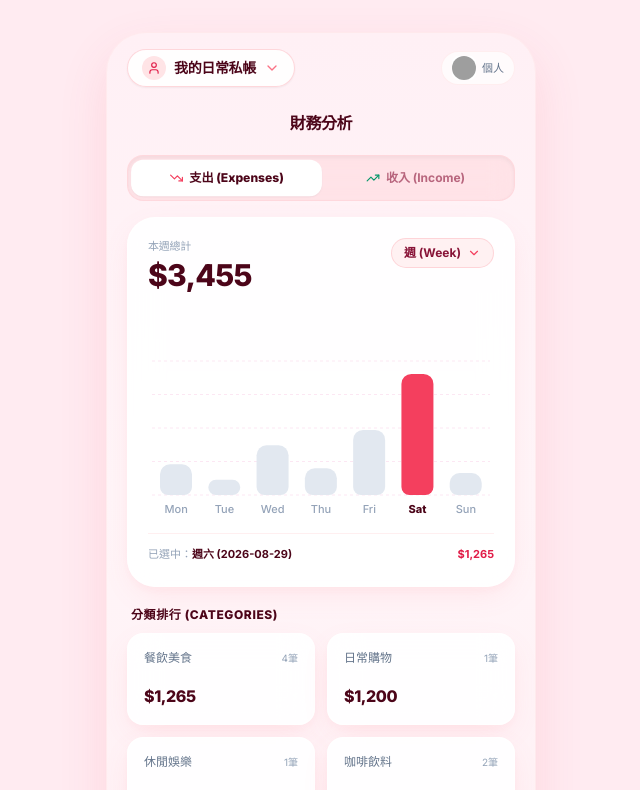
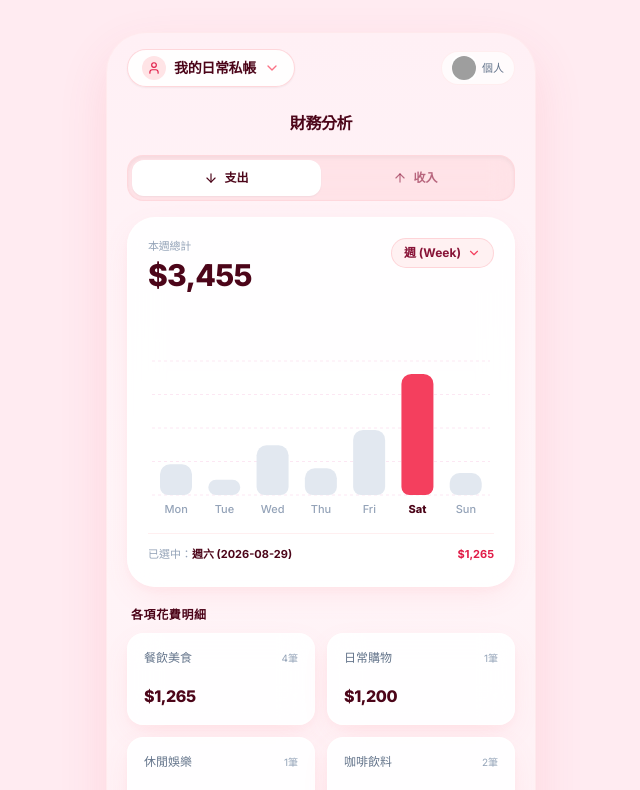
Before and after one commit to iamlouxu/qin-tsai-gee, a React (Vite) app: page /analytics in a window 1280 px wide. Shown: the top 790 px of the page, without its empty margins (319-959 px from the left). Built offline with nearby package versions, Linux system fonts and the light colour scheme; grey boxes are pictures that could not be loaded.

Commit message:
refactor: update analytics icons, simplify labels, and add no-scrollbar utility

```diff
--- a/src/components/analytics/AnalyticsView.tsx
+++ b/src/components/analytics/AnalyticsView.tsx
@@ -2,8 +2,8 @@ import React, { useState, useMemo } from 'react';
 import {
   ChevronDown,
   ReceiptText,
-  TrendingDown,
-  TrendingUp,
+  ArrowDown,
+  ArrowUp,
 } from 'lucide-react';
 import {
   BarChart,
@@ -178,14 +178,13 @@ export const AnalyticsView: React.FC<AnalyticsViewProps> = ({
             setActiveType('expense');
             setSelectedCategory(null);
           }}
-          className={`flex-1 py-2.5 rounded-xl text-xs font-bold transition-all duration-200 flex items-center justify-center space-x-1.5 ${
-            activeType === 'expense'
-              ? 'bg-white text-rose-950 shadow-sm font-extrabold scale-[1.01]'
+          className={`flex-1 py-2.5 rounded-xl text-xs font-bold transition-all duration-200 flex items-center justify-center space-x-1.5 ${activeType === 'expense'
+              ? 'bg-white text-rose-950 shadow-sm font-extrabold'
               : 'text-rose-900/60 hover:text-rose-950'
-          }`}
+            }`}
         >
-          <TrendingDown className="w-3.5 h-3.5 text-rose-500" />
-          <span>支出 (Expenses)</span>
+          <ArrowDown className="w-3.5 h-3.5" />
+          <span>支出</span>
         </button>
 
         <button
@@ -193,14 +192,13 @@ export const AnalyticsView: React.FC<AnalyticsViewProps> = ({
             setActiveType('income');
             setSelectedCategory(null);
           }}
-          className={`flex-1 py-2.5 rounded-xl text-xs font-bold transition-all duration-200 flex items-center justify-center space-x-1.5 ${
-            activeType === 'income'
-              ? 'bg-white text-rose-950 shadow-sm font-extrabold scale-[1.01]'
+          className={`flex-1 py-2.5 rounded-xl text-xs font-bold transition-all duration-200 flex items-center justify-center space-x-1.5 ${activeType === 'income'
+              ? 'bg-white text-rose-950 shadow-sm font-extrabold'
               : 'text-rose-900/60 hover:text-rose-950'
-          }`}
+            }`}
         >
-          <TrendingUp className="w-3.5 h-3.5 text-emerald-600" />
-          <span>收入 (Income)</span>
+          <ArrowUp className="w-3.5 h-3.5" />
+          <span>收入</span>
         </button>
       </div>
 
@@ -243,9 +241,8 @@ export const AnalyticsView: React.FC<AnalyticsViewProps> = ({
                       setPeriod(p.key);
                       setIsPeriodDropdownOpen(false);
                     }}
-                    className={`w-full text-left px-3.5 py-1.5 text-xs font-bold transition-colors ${
-                      period === p.key ? 'text-rose-600 bg-rose-50/80' : 'text-slate-600 hover:bg-rose-50/50'
-                    }`}
+                    className={`w-full text-left px-3.5 py-1.5 text-xs font-bold transition-colors ${period === p.key ? 'text-rose-600 bg-rose-50/80' : 'text-slate-600 hover:bg-rose-50/50'
+                      }`}
                   >
                     {p.label}
                   </button>
@@ -287,11 +284,10 @@ export const AnalyticsView: React.FC<AnalyticsViewProps> = ({
                         x={x}
                         y={y}
                         textAnchor="middle"
-                        className={`text-[11px] select-none transition-colors duration-150 ${
-                          isSelected
+                        className={`text-[11px] select-none transition-colors duration-150 ${isSelected
                             ? 'fill-rose-950 font-extrabold'
                             : 'fill-slate-400 font-medium'
-                        }`}
+                          }`}
                       >
                         {payload.value}
                       </text>
@@ -352,7 +348,7 @@ export const AnalyticsView: React.FC<AnalyticsViewProps> = ({
       <div className="space-y-2.5 pt-1">
         <div className="flex items-center justify-between px-1">
           <h2 className="text-xs font-extrabold text-rose-950 uppercase tracking-wider">
-            分類排行 (Categories)
+            各項花費明細
           </h2>
           {selectedCategory && (
             <button
@@ -380,11 +376,10 @@ export const AnalyticsView: React.FC<AnalyticsViewProps> = ({
                   onClick={() =>
                     setSelectedCategory(selectedCategory === cat.id ? null : cat.id)
                   }
-                  className={`glass-card rounded-2xl p-4 transition-all duration-200 cursor-pointer active:scale-97 border text-left flex flex-col justify-between h-[92px] ${
-                    isSelected
+                  className={`glass-card rounded-2xl p-4 transition-all duration-200 cursor-pointer active:scale-97 border text-left flex flex-col justify-between h-[92px] ${isSelected
                       ? 'ring-2 ring-rose-500 bg-rose-50/90 border-rose-300 shadow-md'
                       : 'hover:bg-white border-white/80'
-                  }`}
+                    }`}
                 >
                   <div className="flex items-center justify-between">
                     <span className="text-xs font-medium text-slate-500 truncate">
--- a/src/index.css
+++ b/src/index.css
@@ -32,6 +32,15 @@
   background: rgba(244, 114, 182, 0.6);
 }
 
+/* Hide scrollbar utility */
+.no-scrollbar {
+  scrollbar-width: none;
+  -ms-overflow-style: none;
+}
+.no-scrollbar::-webkit-scrollbar {
+  display: none;
+}
+
 /* Frosted glass utilities */
 .glass-card {
   background: rgba(255, 255, 255, 0.92);
```
